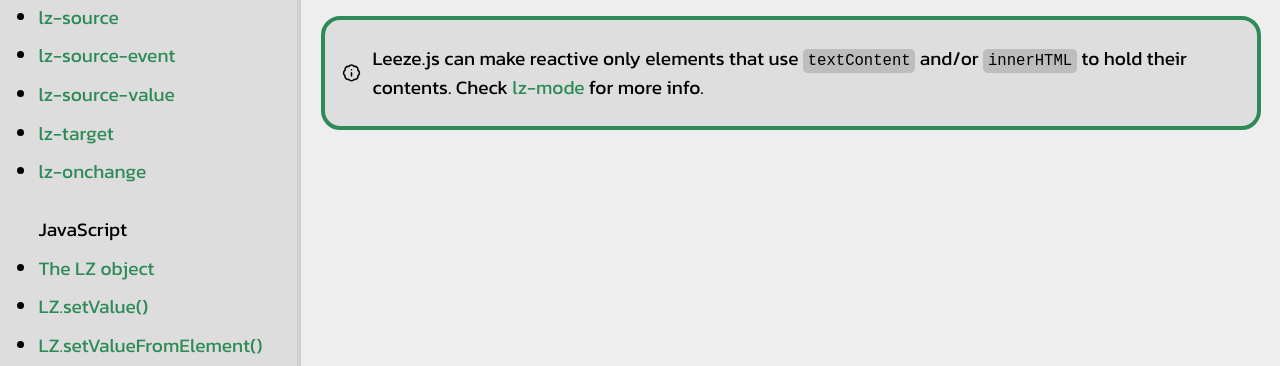
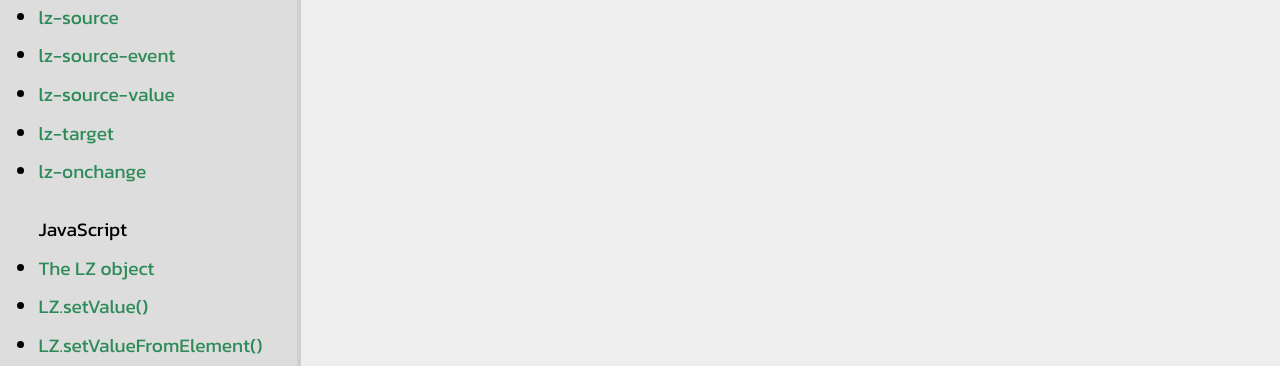
Before and after one commit to SchiavoAnto/leeze.js, a plain HTML site: page docs/docs/lz-reactive/index.html in a window 1280 px wide. Shown: the part 400-766 px from the top of the page. Drawn offline with Linux system fonts and the light colour scheme.

Commit message:
Removed wrong docs info

```diff
--- a/docs/docs/lz-reactive/index.html
+++ b/docs/docs/lz-reactive/index.html
@@ -36,9 +36,6 @@
             <pre>&lt;p lz-reactive&gt;&lt;/p&gt;</pre>
             <p>This basic HTML tells Leeze.js to treat the element as reactive but make no mistake: only using <code>lz-reactive</code> is not enough.
             You can choose to use either <code>lz-bucket</code> or <code>lz-source</code> to specify a variable or element to use as the source of reactivity.</p>
-            <section class="info-section">
-                <p>Leeze.js can make reactive only elements that use <code>textContent</code> and/or <code>innerHTML</code> to hold their contents. Check <a href="../lz-mode">lz-mode</a> for more info.</p>
-            </section>
         </div>
     </main>
     <footer id="footer"></footer>
```
